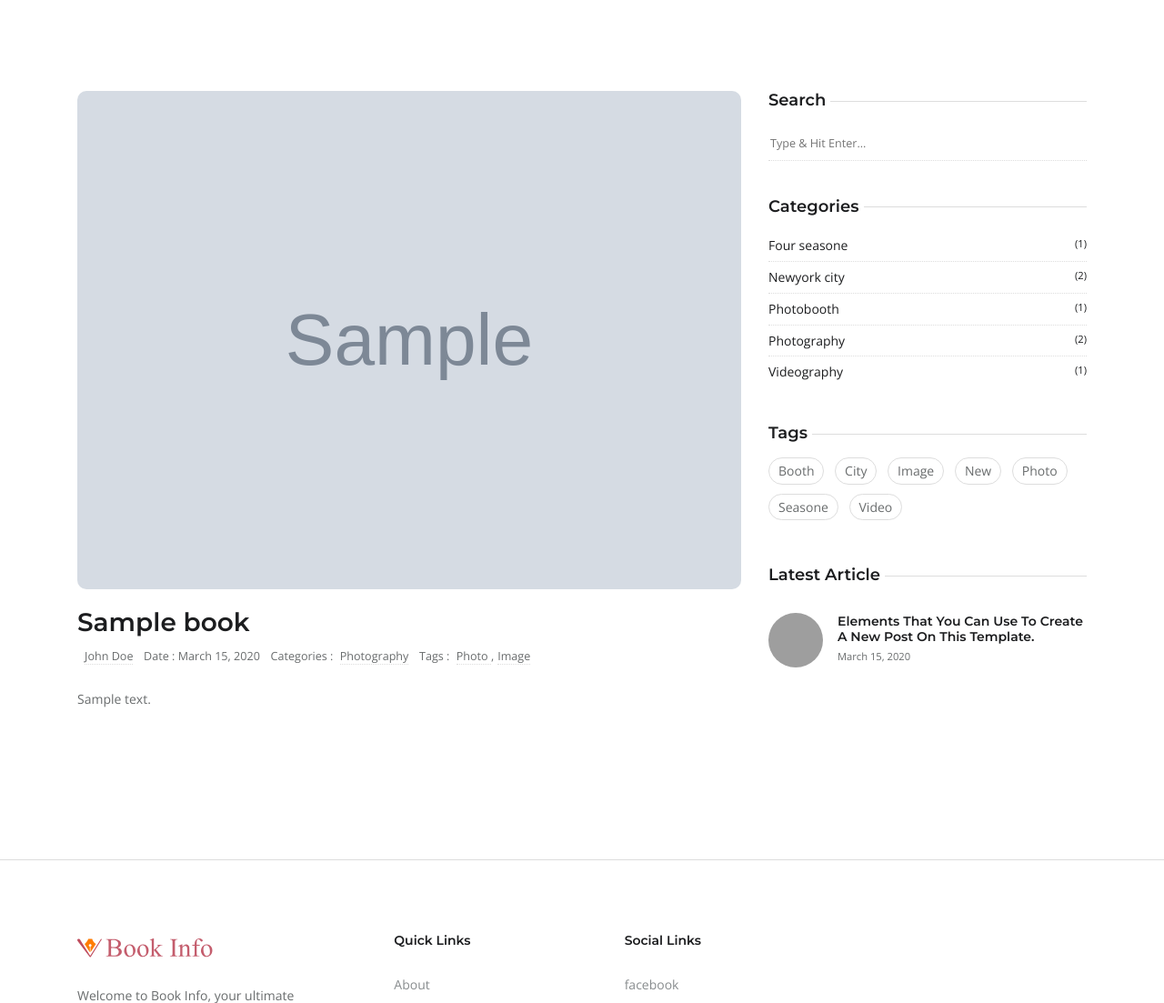
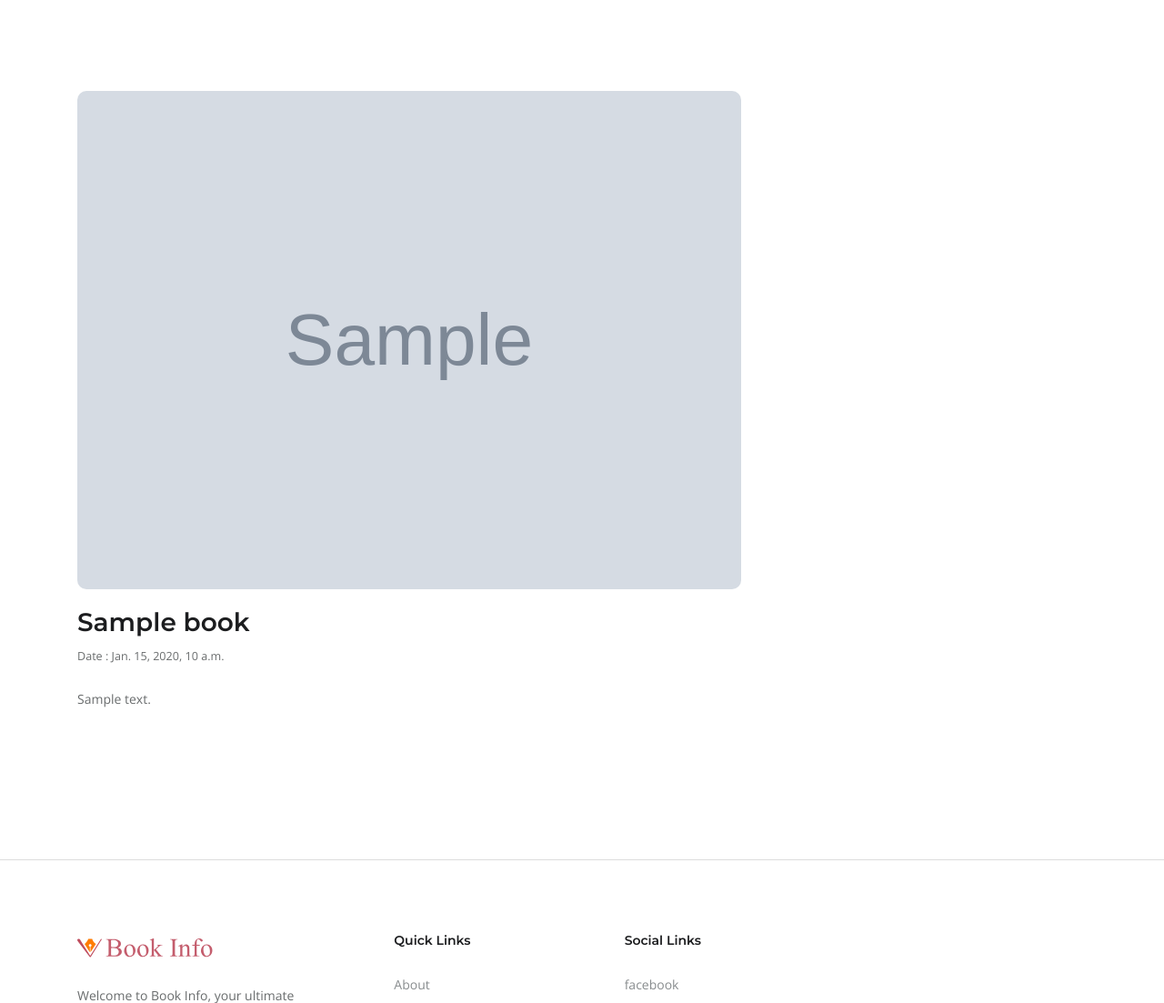
Before and after one commit to prudhviko/book-info, a Django app: a page that uses templates/base.html in a window 1280 px wide. Shown: the part 73-1176 px from the top of the page at 91% size. Run offline with Django 4.2, Linux system fonts and the light colour scheme; tables that the repository leaves empty hold one stand-in row (values such as "Sample post"); grey boxes marked "Sample" are stand-in pictures; some libraries are stand-ins or nearby versions; grey boxes are pictures that could not be loaded.

Commit message:
resolved conflicts

```diff
--- a/app/views.py
+++ b/app/views.py
@@ -27,7 +27,7 @@ def contact(request):
 def single(request, slug):
     book = Book.objects.get(slug=slug)
     context = {'book': book}
-    return render(request, 'single.html', context)
+    return render(request, 'post.html', context)
 
 
 def privacypolicy(request):
--- a/templates/base.html
+++ b/templates/base.html
@@ -30,9 +30,10 @@
       href="https://fonts.googleapis.com/css?family=Montserrat:600%7cOpen&#43;Sans&amp;display=swap"
       media="screen"
     />
+    <!-- Option 1: Include in HTML -->
     <link
       rel="stylesheet"
-      href="https://cdnjs.cloudflare.com/ajax/libs/font-awesome/5.15.3/css/all.min.css"
+      href="https://cdn.jsdelivr.net/npm/bootstrap-icons@1.3.0/font/bootstrap-icons.css"
     />
     <!-- <link rel="stylesheet" href="plugins/themify-icons/themify-icons.css"> -->
     <link rel="stylesheet" href="{% static 'css/slick.css' %}" />
@@ -71,7 +72,7 @@
             data-toggle="collapse"
             data-target="#navigation"
           >
-            <i class="ti-menu"></i>
+            <i class="bi bi-list"></i>
           </button>
 
           <div class="collapse navbar-collapse text-center" id="navigation">
--- /dev/null
+++ b/templates/post.html
@@ -0,0 +1,33 @@
+{% extends 'base.html' %} {% load static %} {% block content %}
+<section class="section">
+  <div class="container">
+    <div class="row">
+      <div class="col-lg-8 mb-5 mb-lg-0">
+        <article class="row mb-5">
+          <div class="col-12">
+            <div class="post-slider">
+              <img
+                loading="lazy"
+                src="{{book.image.url}}"
+                class="img-fluid"
+                alt="post-thumb"
+              />
+            </div>
+          </div>
+          <div class="col-12 mx-auto">
+            <h3>
+              <a class="post-title" href="post-elements.html"
+                >{{ book.title }}</a
+              >
+            </h3>
+            <ul class="list-inline post-meta mb-4">
+              <li class="list-inline-item">Date : {{book.created_at}}</li>
+            </ul>
+            <p>{{ book.description | safe }}</p>
+          </div>
+        </article>
+      </div>
+    </div>
+  </div>
+</section>
+{% endblock %}
--- a/templates/single.html
+++ /dev/null
@@ -1,131 +0,0 @@
-{% extends 'base.html' %} {% load static %} {% block content %}
-<section class="section">
-  <div class="container">
-    <div class="row">
-      <div class="col-lg-8 mb-5 mb-lg-0">
-        <article class="row mb-5">
-          <div class="col-12">
-            <div class="post-slider">
-              <img
-                loading="lazy"
-                src="{{book.image.url}}"
-                class="img-fluid"
-                alt="post-thumb"
-              />
-            </div>
-          </div>
-          <div class="col-12 mx-auto">
-            <h3>
-              <a class="post-title" href="post-elements.html"
-                >{{ book.title }}</a
-              >
-            </h3>
-            <ul class="list-inline post-meta mb-4">
-              <li class="list-inline-item">
-                <i class="ti-user mr-2"></i>
-                <a href="author.html">John Doe</a>
-              </li>
-              <li class="list-inline-item">Date : March 15, 2020</li>
-              <li class="list-inline-item">
-                Categories : <a href="#!" class="ml-1">Photography </a>
-              </li>
-              <li class="list-inline-item">
-                Tags : <a href="#!" class="ml-1">Photo </a> ,<a
-                  href="#!"
-                  class="ml-1"
-                  >Image
-                </a>
-              </li>
-            </ul>
-            <p>{{ book.description | safe }}</p>
-          </div>
-        </article>
-      </div>
-      <aside class="col-lg-4">
-        <!-- Search -->
-        <div class="widget">
-          <h5 class="widget-title"><span>Search</span></h5>
-          <form action="/logbook-hugo/search" class="widget-search">
-            <input
-              id="search-query"
-              name="s"
-              type="search"
-              placeholder="Type &amp; Hit Enter..."
-            />
-            <!-- <button type="submit"><i class="ti-search"></i></button> -->
-          </form>
-        </div>
-        <!-- categories -->
-        <div class="widget">
-          <h5 class="widget-title"><span>Categories</span></h5>
-          <ul class="list-unstyled widget-list">
-            <li>
-              <a href="#!" class="d-flex"
-                >Four seasone <small class="ml-auto">(1)</small></a
-              >
-            </li>
-            <li>
-              <a href="#!" class="d-flex"
-                >Newyork city <small class="ml-auto">(2)</small></a
-              >
-            </li>
-            <li>
-              <a href="#!" class="d-flex"
-                >Photobooth <small class="ml-auto">(1)</small></a
-              >
-            </li>
-            <li>
-              <a href="#!" class="d-flex"
-                >Photography <small class="ml-auto">(2)</small></a
-              >
-            </li>
-            <li>
-              <a href="#!" class="d-flex"
-                >Videography <small class="ml-auto">(1)</small></a
-              >
-            </li>
-          </ul>
-        </div>
-        <!-- tags -->
-        <div class="widget">
-          <h5 class="widget-title"><span>Tags</span></h5>
-          <ul class="list-inline widget-list-inline">
-            <li class="list-inline-item"><a href="#!">Booth</a></li>
-            <li class="list-inline-item"><a href="#!">City</a></li>
-            <li class="list-inline-item"><a href="#!">Image</a></li>
-            <li class="list-inline-item"><a href="#!">New</a></li>
-            <li class="list-inline-item"><a href="#!">Photo</a></li>
-            <li class="list-inline-item"><a href="#!">Seasone</a></li>
-            <li class="list-inline-item"><a href="#!">Video</a></li>
-          </ul>
-        </div>
-        <!-- latest post -->
-        <div class="widget">
-          <h5 class="widget-title"><span>Latest Article</span></h5>
-          <!-- post-item -->
-          <ul class="list-unstyled widget-list">
-            <li class="media widget-post align-items-center">
-              <a href="post-elements.html">
-                <img
-                  loading="lazy"
-                  class="mr-3"
-                  src="{% static 'images/post/post.svg' %}"
-                />
-              </a>
-              <div class="media-body">
-                <h5 class="h6 mb-0">
-                  <a href="post-elements.html"
-                    >Elements That You Can Use To Create A New Post On This
-                    Template.</a
-                  >
-                </h5>
-                <small>March 15, 2020</small>
-              </div>
-            </li>
-          </ul>
-        </div>
-      </aside>
-    </div>
-  </div>
-</section>
-{% endblock %}
--- a/website/settings/base.py
+++ b/website/settings/base.py
@@ -26,7 +26,7 @@ INSTALLED_APPS = [
     'django.contrib.sessions',
     'django.contrib.messages',
     'django.contrib.staticfiles',
-    'app'
+    'app',
 ]
 
 MIDDLEWARE = [
```
Also changed, not shown: templates/home.html (+8 -22 lines), app/migrations/0004_alter_book_description.py (added).
